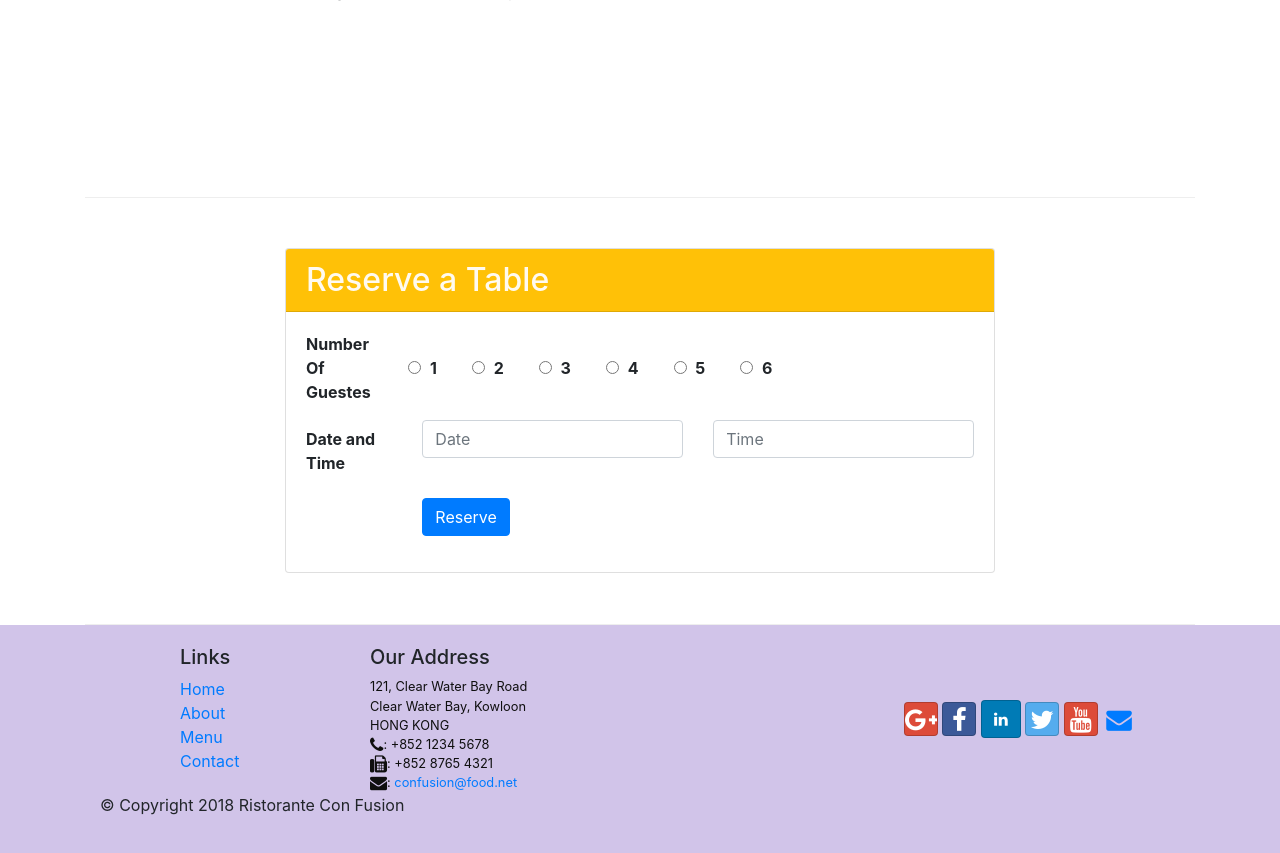
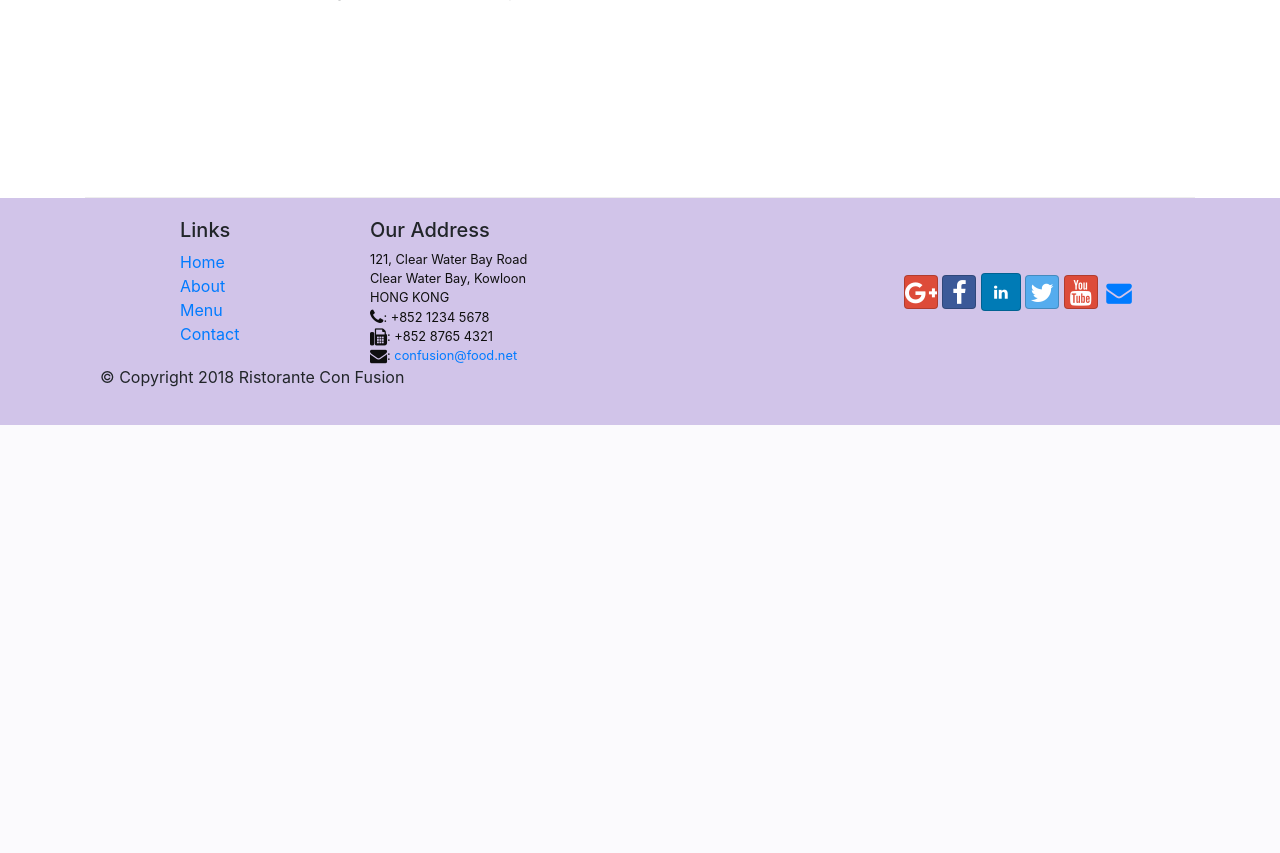
Before and after one commit to hamzacampoamor/Campo_Restaurant, a PHP site: page / in a window 1280 px wide. Shown: the part 1737-2590 px from the top of the page. After the commit the page ends 2162 px from the top, so only its background shows below. Run offline with PHP 8.4, Linux system fonts and the light colour scheme; some libraries are stand-ins or nearby versions.

Commit message:
Assignment3

```diff
--- a/css/styles.css
+++ b/css/styles.css
@@ -32,10 +32,7 @@ body{
 .navbar-dark{
     background-color: #512DA8;
 }
-.reserve-card-header{
 
-    color: floralwhite;
-}
 .reserve-card-body{
     font-weight:700;
 }
--- a/index.html
+++ b/index.html
@@ -83,11 +149,9 @@
                 </div>
                 <a role="button"
                  class="btn btn-block nav-link btn-warning align-self-center col-12 col-sm"
-                 data-toggle="tooltip"
-                 data-html="true"
-                 data-placement="bottom"
-                 title="Or Call us at <br><strong>+852 12345678</strong>"
-                 href="#reserveform">Reserve Table</a>
+                 data-toggle="modal" data-target="#ReserveModal">
+                 Reserve Table
+                </a>
             </div>
         </div>
     </header>
@@ -190,61 +254,6 @@
 
             </div>
         </div>
-        <div class="row-content">
-            <div class="col-12 col-sm-8 offset-sm-2">
-                <div class="card">
-                    <h2 class="card-header bg-warning reserve-card-header">Reserve a Table</h2>
-                    <div class="card-body reserve-card-body">
-                        <form id="reserveform">
-                            <div class="form-group row form-check form-check-inline ">
-                                <label for="nog" class="form-check-label col-12 col-md-2"> Number Of Guestes</label>
-                                 <div class="form-check col-auto col-md-auto">
-                                     <input type="radio" name="nog" id="nog1" class="form-check-input">
-                                     <label for="nog1" class="form-check-label">1</label>
-                                 </div>
-                                 <div class="form-check col-auto col-md-auto">
-                                     <input type="radio" name="nog" id="nog2" class="form-check-input">
-                                     <label for="nog2" class="form-check-label">2</label>
-                                 </div>
-                                 <div class="form-check col-auto col-md-auto">
-                                      <input type="radio" name="nog" id="nog3" class="form-check-input">
-                                      <label for="nog3" class="form-check-label">3</label>
-                                 </div>
-                                 <div class="form-check col-auto col-md-auto">
-                                     <input type="radio" name="nog" id="nog4" class="form-check-input">
-                                     <label for="nog4" class="form-check-label">4</label>
-                                 </div>
-                                 <div class="form-check col-auto col-md-auto">
-                                     <input type="radio" name="nog" id="nog5" class="form-check-input">
-                                     <label for="nog5" class="form-check-label">5</label>
-                                 </div>
-                                 <div class="form-check col-auto col-md-auto">
-                                     <input type="radio" name="nog" id="nog6" class="form-check-input">
-                                     <label for="nog6" class="form-check-label">6</label>
-                                 </div>
-                            </div>
-                            <div class="form-group row">
-                                <label for="time" class="col-form-label col-md-2"> Date and Time</label>
-                                <div class="col-12 col-md-5">
-                                    <input type="text" name="date" id="date" class="form-control" placeholder="Date">
-                                </div>
-                                <div class="col-12 col-md-5">
-                                    <input type="text" name="time" id="time" class="form-control" placeholder="Time">
-                                </div>
-                            </div>
-                            <div class="form-group row">
-                                <div class="col-12 offset-md-2 col-md-10">
-                                    <button type="submit" class="btn btn-primary"> Reserve</button>
-                                </div>
-                            </div>
-
-                        </form>
-                    </div>
-
-                </div>
-            </div>
-            <div class="col col-sm-2"></div>
-        </div>
     </div>
 
     <footer class="footer">
@@ -291,11 +300,7 @@
     <script src="node_modules/jquery/dist/jquery.slim.min.js"></script>
     <script src="node_modules/popper.js/dist/umd/popper.min.js"></script>
     <script src="node_modules/bootstrap/dist/js/bootstrap.min.js"></script>
-    <script>
-        $(document).ready(function(){
-            $('[data-toggle="tooltip"]').tooltip();
-        });
-    </script>
+
 </body>
 
 </html>
```
Also changed, not shown: other parts of index.html (+69 -3 lines).
